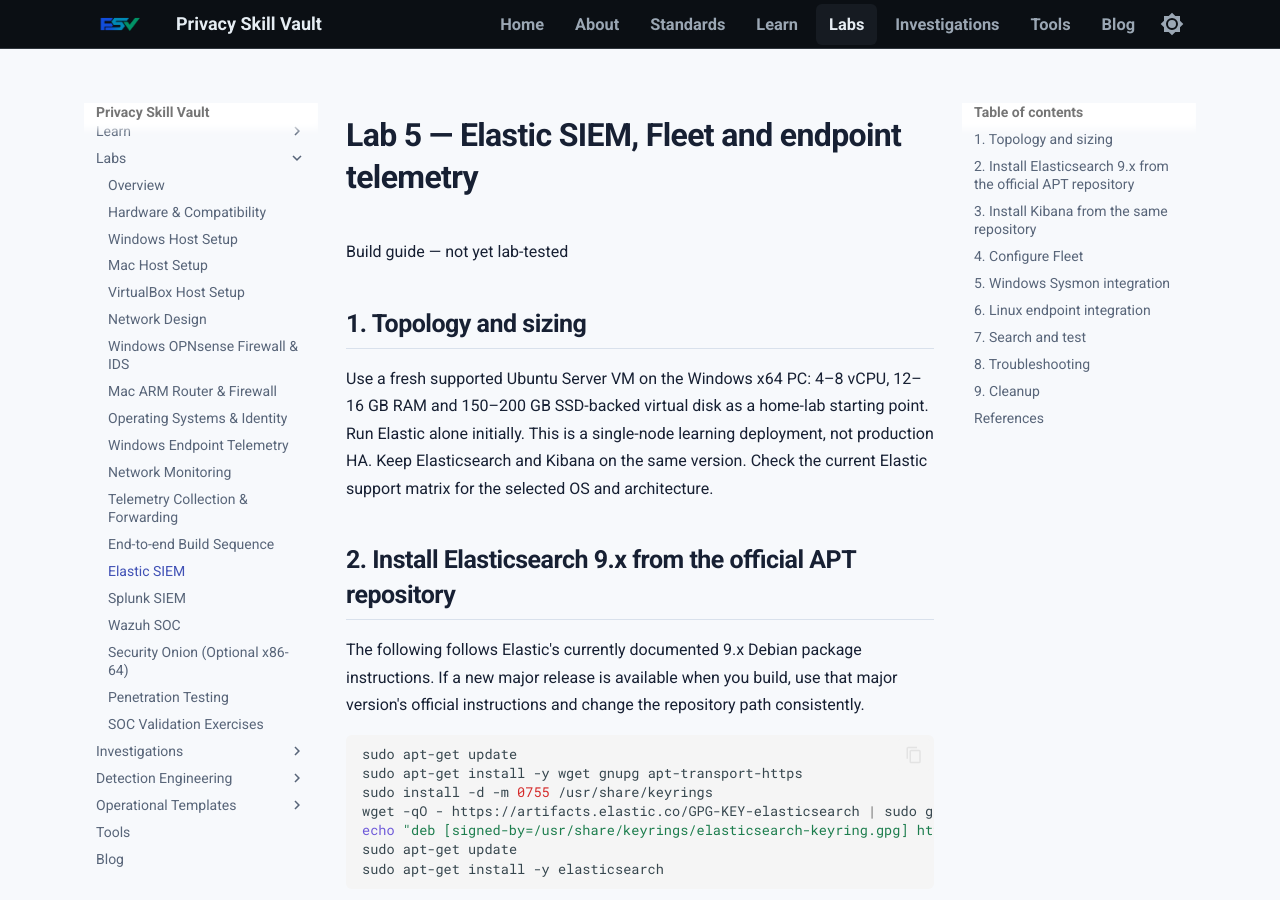
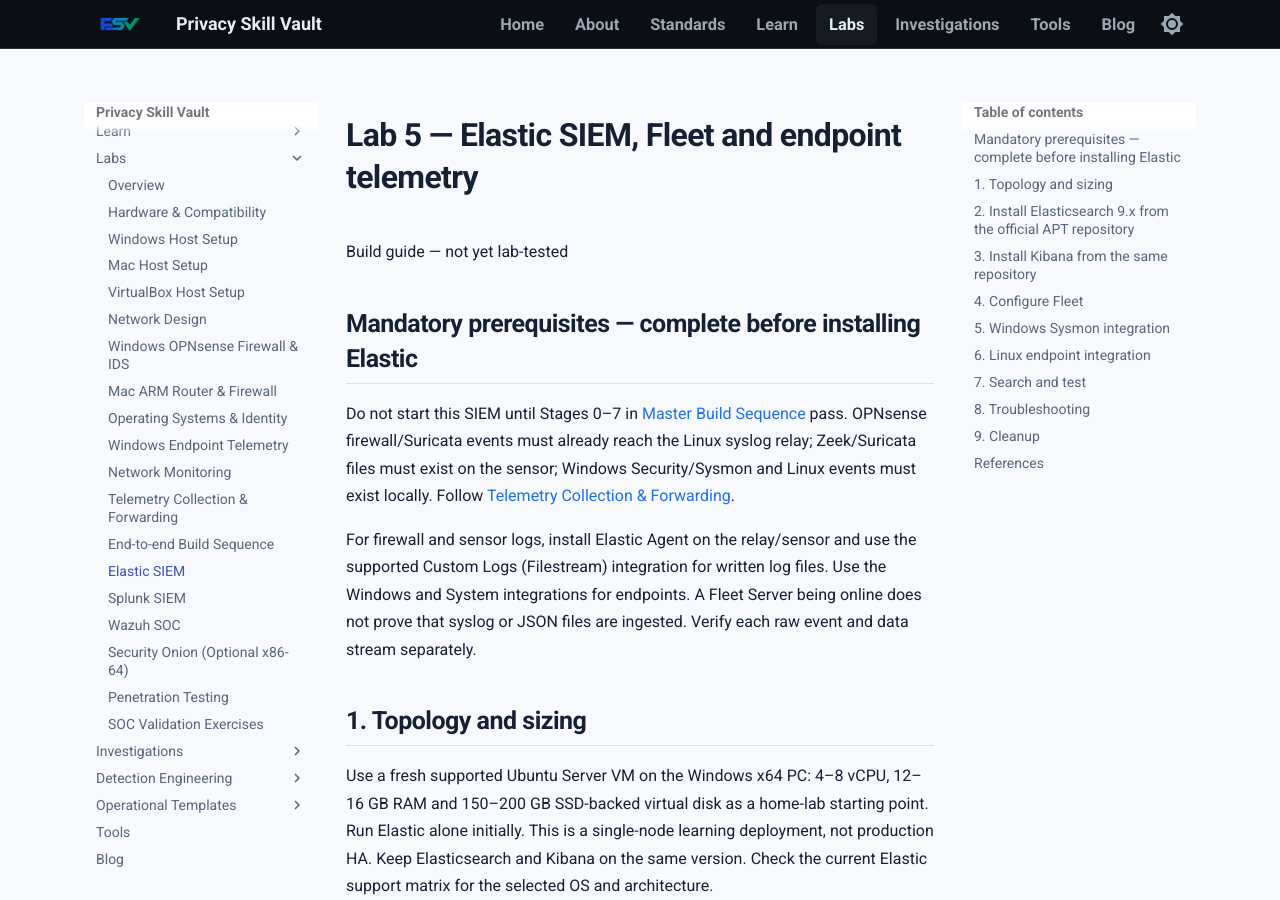
Before and after one commit to PrivacySkillVault/privacyskillvault.github.io, an MkDocs documentation site: the page built from docs/labs/elastic-siem.md, in a window 1280 px wide and 900 px high. Built offline with MkDocs 1.6.1 and Material for MkDocs 9.7.7, drawn with Linux system fonts in a browser that asks for light colours; some of the changed text lies outside the part shown.

Commit message:
Phase 6: align elastic-siem.md with dependency-ordered dual-platform design

```diff
--- a/docs/labs/elastic-siem.md
+++ b/docs/labs/elastic-siem.md
@@ -1,6 +1,12 @@
 # Lab 5 — Elastic SIEM, Fleet and endpoint telemetry
 
 <badge color="warning">Build guide — not yet lab-tested</badge>
+
+## Mandatory prerequisites — complete before installing Elastic
+
+Do not start this SIEM until Stages 0–7 in [Master Build Sequence](build-sequence.md) pass. OPNsense firewall/Suricata events must already reach the Linux syslog relay; Zeek/Suricata files must exist on the sensor; Windows Security/Sysmon and Linux events must exist locally. Follow [Telemetry Collection & Forwarding](telemetry-pipeline.md).
+
+For firewall and sensor logs, install Elastic Agent on the relay/sensor and use the supported Custom Logs (Filestream) integration for written log files. Use the Windows and System integrations for endpoints. A Fleet Server being online does not prove that syslog or JSON files are ingested. Verify each raw event and data stream separately.
 
 ## 1. Topology and sizing
 
@@ -123,6 +129,7 @@
 - [Elasticsearch Debian package](https://www.elastic.co/docs/deploy-manage/deploy/self-managed/install-elasticsearch-with-debian-package)
 - [Kibana Debian package](https://www.elastic.co/docs/deploy-manage/deploy/self-managed/install-kibana-with-debian-package)
 - [Elastic Fleet](https://www.elastic.co/docs/reference/fleet)
+- [Elastic Custom Logs (Filestream)](https://www.elastic.co/docs/reference/integrations/filestream)
 - [Elastic Windows integration](https://www.elastic.co/docs/reference/integrations/windows)
 - [Elastic System integration](https://www.elastic.co/docs/reference/integrations/system)
 - [Elastic Support Matrix](https://www.elastic.co/support/matrix)
```
